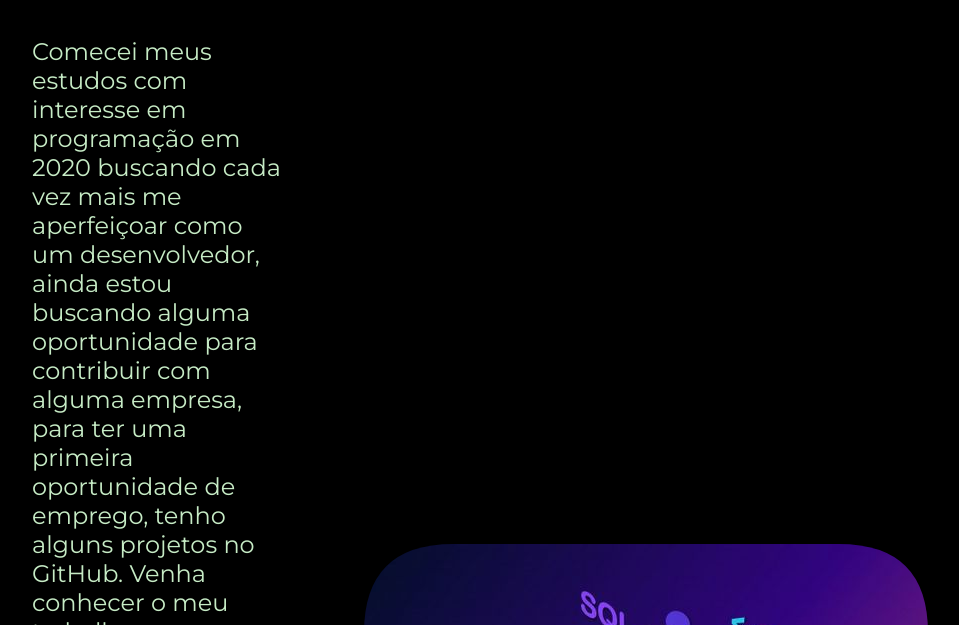
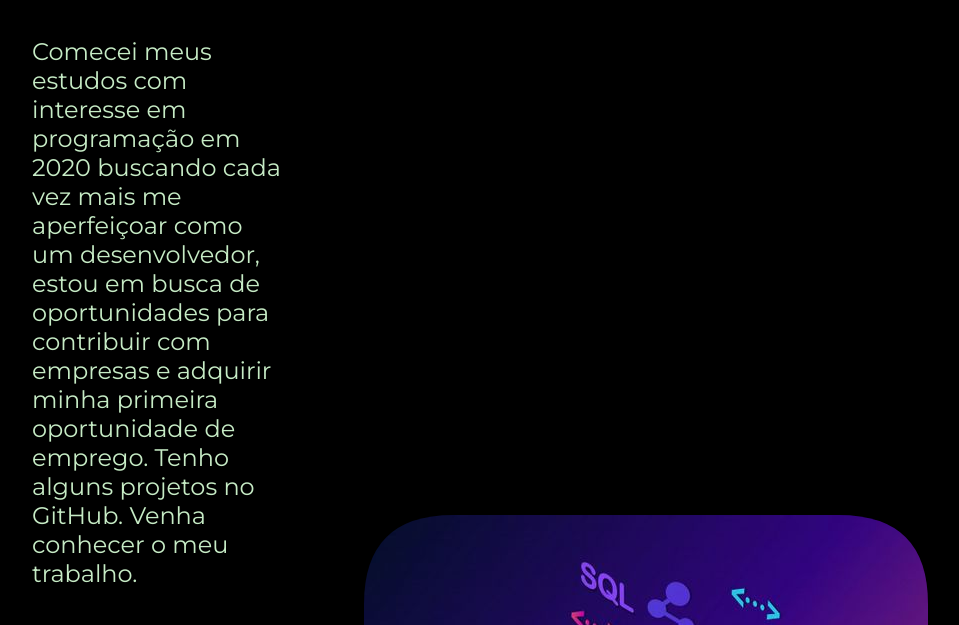
Before and after one commit to EmanoelBusson/Site-pessoal, a plain HTML site: page curriculo.html in a window 1280 px wide. Shown: the part 167-792 px from the top of the page, without its empty margins (160-1119 px from the left). Drawn offline with nearby package versions, Linux system fonts and the light colour scheme.

Commit message:
frase123

```diff
--- a/curriculo.html
+++ b/curriculo.html
@@ -18,8 +18,9 @@
     <main class="apresentacao">
         <section class="apresentação__conteudo">
             <h1 class="apresentacao__conteudo-titulo">Currículo</h1>
-            <p class="apresentacao__conteudo-texto"> Comecei meus estudos com interesse em programação em 2020 buscando cada vez mais me aperfeiçoar como um desenvolvedor, ainda estou buscando
-                alguma oportunidade para contribuir com alguma empresa, para ter uma primeira oportunidade de emprego, tenho alguns projetos no GitHub. Venha conhecer o meu trabalho.
+            <p class="apresentacao__conteudo-texto"> Comecei meus estudos com interesse em programação em 2020 buscando cada vez mais me aperfeiçoar como um desenvolvedor, estou em busca
+                de oportunidades para contribuir com empresas e adquirir minha primeira oportunidade de emprego.
+                Tenho alguns projetos no GitHub. Venha conhecer o meu trabalho.
             </p>
             <h2 class="apresentacao__conteudo-titulo">Idiomas</h2>
             <p class="apresentacao__conteudo-texto">
```
